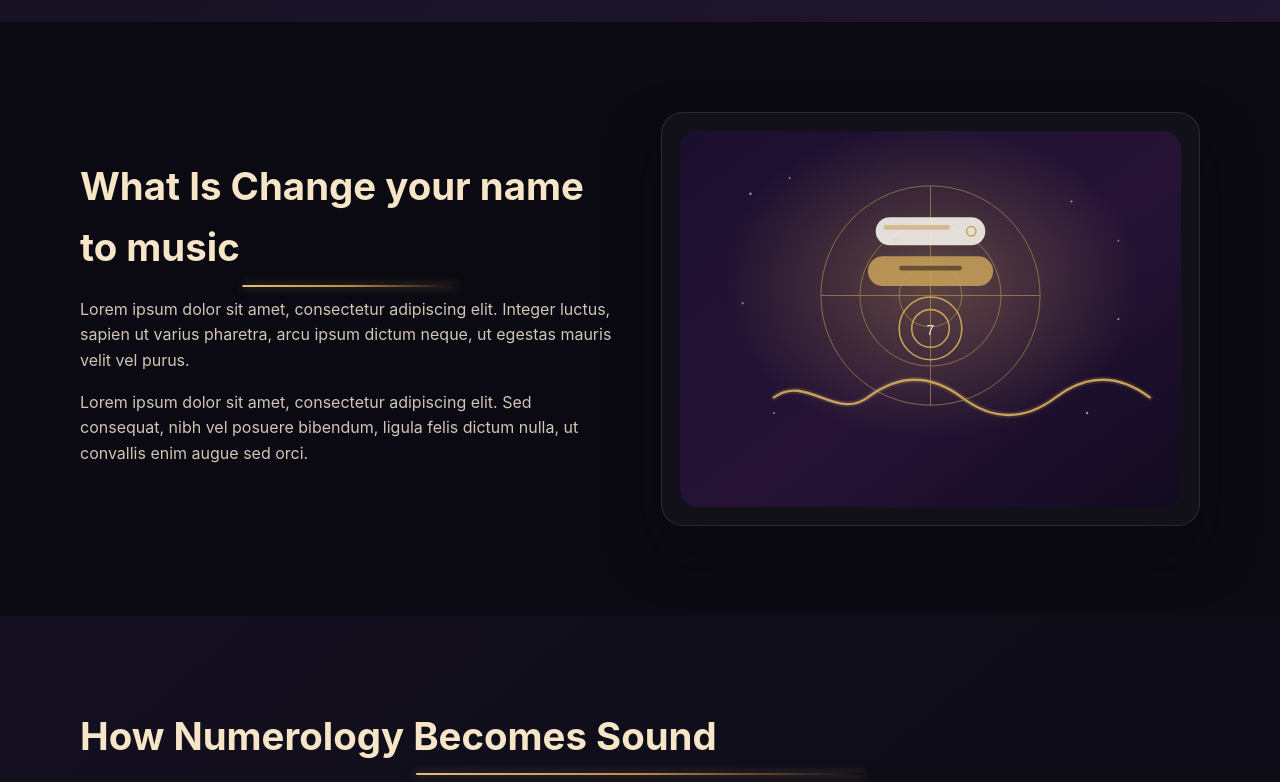
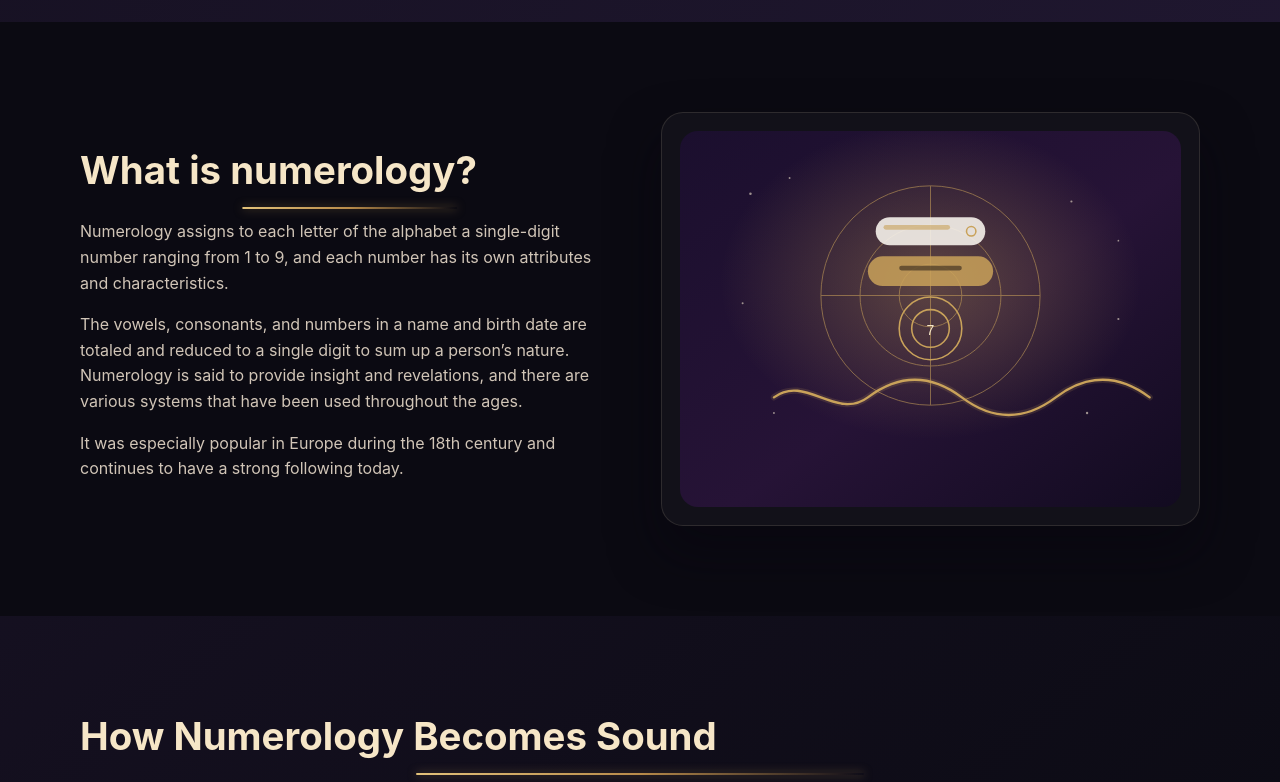
Before and after one commit to anuloo/numerology, a website built with Vite: page index.html in a window 1280 px wide. Shown: the part 778-1560 px from the top of the page. Built offline with nearby package versions, Linux system fonts and the light colour scheme.

Commit message:
change the copy

```diff
--- a/index.html
+++ b/index.html
@@ -58,16 +58,20 @@
       <section class="section" id="what-is">
         <div class="section-inner two-col">
           <div data-reveal="left">
-            <h2>What Is Change your name to music</h2>
+            <h2>What is numerology?</h2>
             <p>
-              Lorem ipsum dolor sit amet, consectetur adipiscing elit. Integer
-              luctus, sapien ut varius pharetra, arcu ipsum dictum neque, ut
-              egestas mauris velit vel purus.
+              Numerology assigns to each letter of the alphabet a single-digit number ranging
+              from 1 to 9, and each number has its own attributes and characteristics.
             </p>
             <p>
-              Lorem ipsum dolor sit amet, consectetur adipiscing elit. Sed
-              consequat, nibh vel posuere bibendum, ligula felis dictum nulla,
-              ut convallis enim augue sed orci.
+              The vowels, consonants, and numbers in a name and birth date are totaled and
+              reduced to a single digit to sum up a person’s nature. Numerology is said to
+              provide insight and revelations, and there are various systems that have been
+              used throughout the ages.
+            </p>
+            <p>
+              It was especially popular in Europe during the 18th century and continues to
+              have a strong following today.
             </p>
           </div>
           <div class="media-card" data-reveal="right" data-reveal-delay="120">
--- a/style-dark.css
+++ b/style-dark.css
@@ -101,7 +101,7 @@ a {
 }
 
 .hero-text h1 {
-  font-size: clamp(2.2rem, 4vw, 3.6rem);
+  font-size: clamp(2.4rem, 4.2vw, 3.8rem);
   line-height: 1.1;
   margin-bottom: 20px;
 }
```
